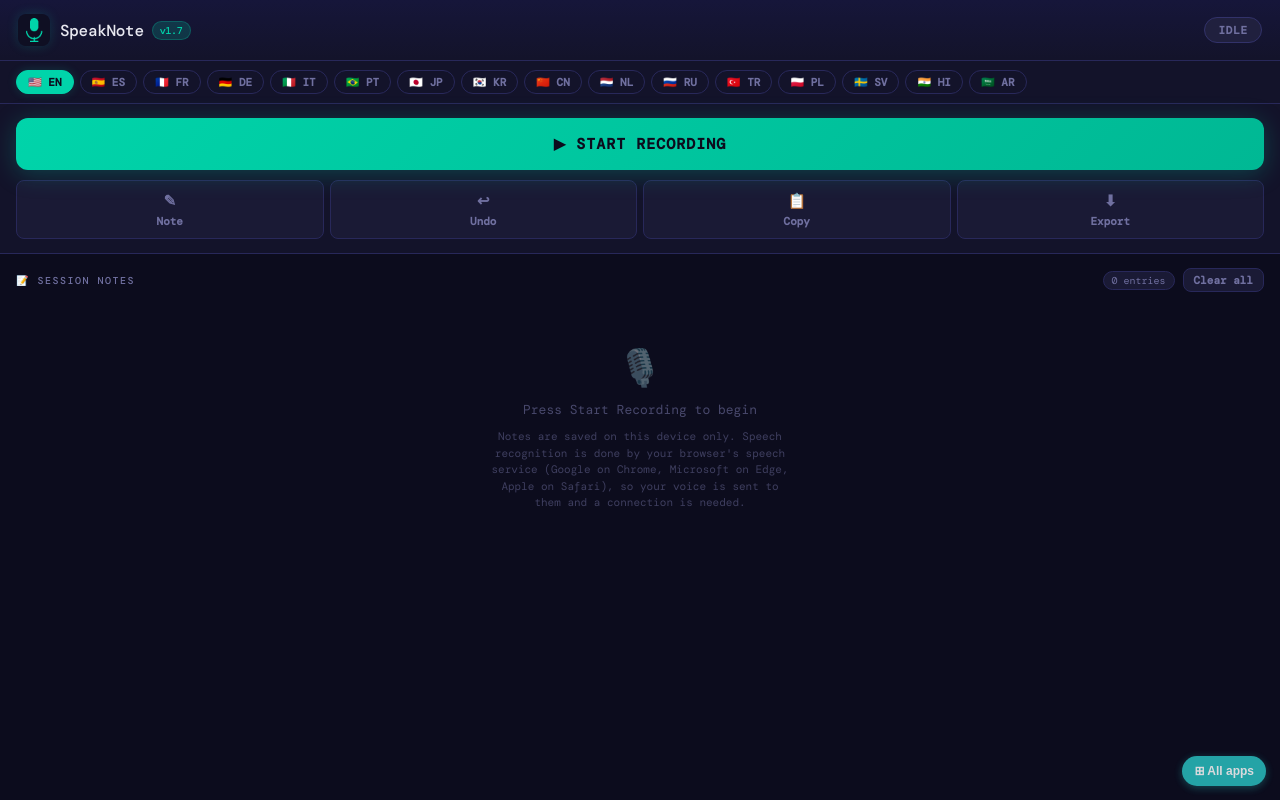
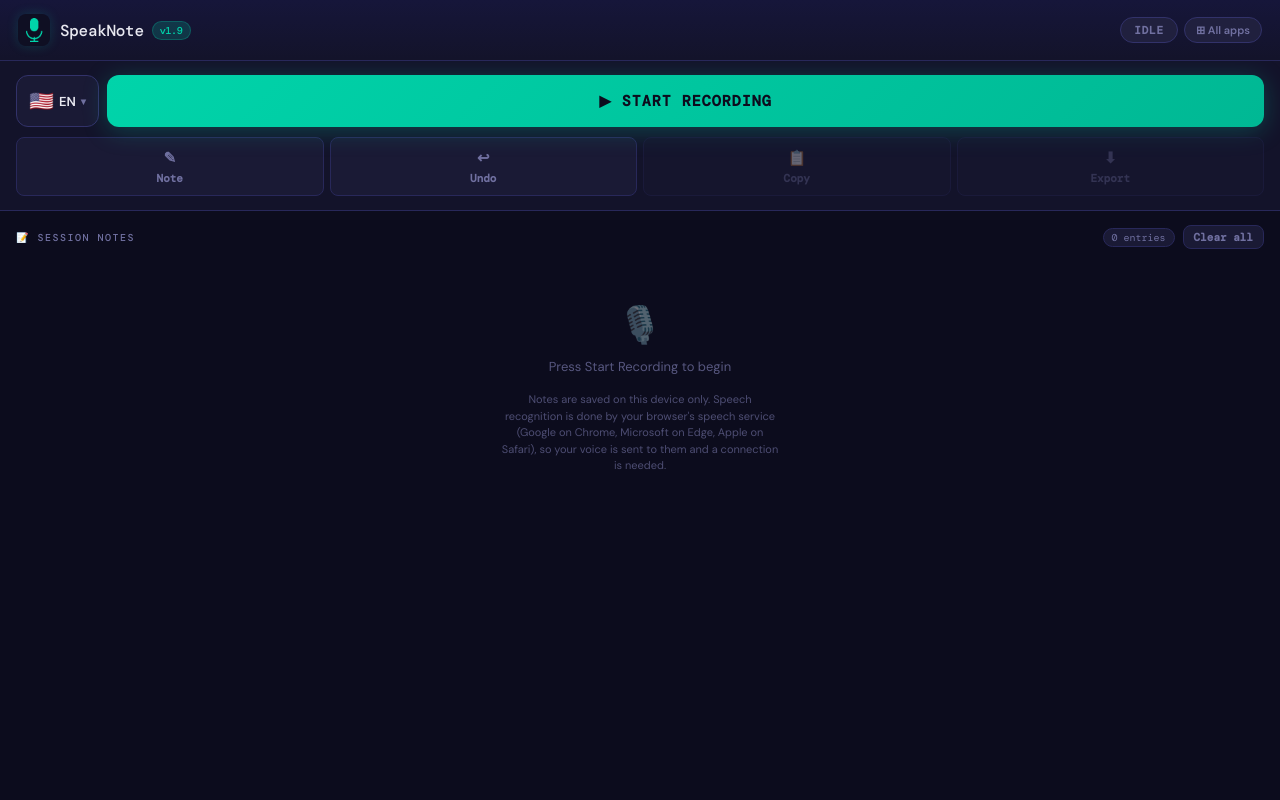
Before and after one commit to happybein1/speaknote, a plain HTML site: page index.html in a window 1280 px wide. Drawn offline with nearby package versions, Linux system fonts and the light colour scheme; a web font is replaced by a local one.

Commit message:
speaknote v1.9: Calm Pass (sans-serif empty state, greyed actions, lighter privacy text, All apps in the header) and a language button
Co-Authored-By: Claude Opus 5.5 <noreply@anthropic.com>
Claude-Session: https://claude.ai/code/session_015LsDKrC1v2cgfAwQEJ9ytZ

```diff
--- a/index.html
+++ b/index.html
@@ -4,7 +4,7 @@
     <meta charset="UTF-8">
     <meta name="viewport" content="width=device-width, initial-scale=1.0, maximum-scale=1.0, user-scalable=no">
     <meta name="theme-color" content="#0f0f23">
-    <title>SpeakNote v1.8</title>
+    <title>SpeakNote v1.9</title>
 
     <!-- Open Graph -->
     <meta property="og:title" content="SpeakNote — Voice Notes, Instantly">
@@ -73,6 +73,10 @@
             font-weight:600; text-transform:uppercase; letter-spacing:0.8px;
             font-family:'DM Mono',monospace; transition:all 0.3s ease;
         }
+        .header-right{display:flex;align-items:center;gap:6px;margin-left:8px;flex-shrink:0;}
+        @media (max-width:380px){.header{padding:14px 12px;}.header h1{gap:6px;}.allapps{padding:5px 9px;}}
+        .allapps{padding:5px 11px;border-radius:20px;font-size:11px;font-weight:600;font-family:'DM Sans',-apple-system,BlinkMacSystemFont,sans-serif;color:var(--muted);border:1px solid var(--border2);background:var(--card2);text-decoration:none;white-space:nowrap;}
+        .allapps:hover{color:var(--text);}
         .status.idle{background:var(--card2);color:var(--muted);border:1px solid var(--border2);}
         .status.listening{
             background:var(--accent);color:var(--bg);
@@ -85,16 +89,23 @@
         .debug-sec-btn{flex:0 0 auto;min-width:52px;opacity:0.5;}
         .debug-sec-btn.active{opacity:1;background:rgba(255,217,61,0.15);border-color:var(--warn);color:var(--warn);}
         /* Lang bar */
+        .rec-row{display:flex;gap:8px;position:relative;}
+        .rec-row .main-btn{flex:1;width:auto;}
+        .lang-pick{flex:none;display:flex;align-items:center;gap:5px;padding:0 12px;border-radius:var(--radius);border:1px solid var(--border2);background:var(--card);color:var(--text);font-size:13px;font-weight:600;cursor:pointer;font-family:'DM Sans',-apple-system,BlinkMacSystemFont,sans-serif;}
+        .lang-pick span:first-child{font-size:20px;line-height:1;}
+        .lang-pick .chev{font-size:10px;color:var(--muted);}
         .lang-bar{
-            display:flex;gap:6px;padding:9px 16px;background:var(--bg2);
-            border-bottom:1px solid var(--border);overflow-x:auto;
+            position:absolute;left:0;top:calc(100% + 6px);z-index:50;width:min(320px,100%);
+            display:grid;grid-template-columns:repeat(4,1fr);gap:6px;padding:10px;background:var(--bg2);
+            border:1px solid var(--border2);border-radius:var(--radius);box-shadow:0 10px 30px rgba(0,0,0,.45);
         }
+        .lang-bar[hidden]{display:none;}
         .lang-bar::-webkit-scrollbar{display:none;}
         .lang-btn{
             padding:4px 11px;border-radius:20px;border:1px solid var(--border);
             background:transparent;color:var(--muted);font-size:11px;font-weight:600;
             cursor:pointer;white-space:nowrap;transition:all 0.2s ease;
-            font-family:'DM Mono',monospace;
+            font-family:'DM Sans',-apple-system,BlinkMacSystemFont,sans-serif;padding:8px 4px;font-size:12px;
         }
         .lang-btn:hover{border-color:var(--border2);color:var(--text);background:var(--card);}
         .lang-btn.active{background:var(--accent);color:var(--bg);border-color:var(--accent);box-shadow:0 0 10px var(--accent-glow);}
@@ -125,6 +136,7 @@
             transition:all 0.18s ease;display:flex;flex-direction:column;align-items:center;gap:3px;
         }
         .sec-btn .sec-icon{font-size:15px;}
+        .sec-btn:disabled{opacity:0.35;cursor:default;pointer-events:none;}   /* v1.9: Copy, Share, Export wait for a note */
         .sec-btn:hover{border-color:var(--border2);color:var(--text);background:var(--card2);}
         .sec-btn:active{background:var(--accent-glow);border-color:var(--accent);color:var(--accent);transform:scale(0.97);}
         /* Debug panel */
@@ -182,8 +194,8 @@
         /* Empty state */
         .empty-state{display:flex;flex-direction:column;align-items:center;justify-content:center;padding:40px 20px;color:var(--muted);text-align:center;gap:10px;}
         .empty-icon{font-size:36px;opacity:0.4;}
-        .empty-text{font-size:13px;font-family:'DM Mono',monospace;opacity:0.6;}
-        .privacy-note{font-size:11px;line-height:1.5;opacity:0.5;max-width:300px;}
+        .empty-text{font-size:13px;font-family:'DM Sans',-apple-system,BlinkMacSystemFont,sans-serif;opacity:0.75;}   /* v1.9: sans-serif (Calm Pass) */
+        .empty-text.privacy-note{font-size:11px;line-height:1.5;color:var(--muted);opacity:0.65;max-width:280px;margin-top:6px;}   /* v1.9: smaller and lighter */
         /* Per-entry actions */
         .entry-actions{margin-left:auto;display:flex;gap:2px;}
         .entry-actions button{background:none;border:none;color:var(--muted);font-size:14px;cursor:pointer;padding:6px 9px;border-radius:6px;line-height:1;}
@@ -305,12 +317,19 @@
         <!-- Tap the logo or name to refresh the app (v1.5): clears the cached copy and reloads. -->
         <div class="header-left" id="refresh-btn" role="button" tabindex="0" title="Tap to refresh the app" onclick="refreshApp()" onkeydown="if(event.key==='Enter'||event.key===' ')refreshApp()" style="cursor:pointer;">
             <img class="logo-img" src="icons/icon-96x96.png?v=1.5" alt="SpeakNote" width="32" height="32">
-            <h1>SpeakNote <span class="version" id="app-version">v1.8</span></h1>
+            <h1>SpeakNote <span class="version" id="app-version">v1.9</span></h1>
         </div>
-        <div class="status idle" id="status">Idle</div>
+        <!-- v1.9 (Calm Pass): "All apps" moved from a floating button (it covered the bottom right corner) into the header -->
+        <div class="header-right"><div class="status idle" id="status">Idle</div><a class="allapps" href="https://yeahvibe.com" title="All YeahVibe apps">&#x229E; All apps</a></div>
     </div>
 
-    <div class="lang-bar" id="lang-bar">
+
+    <div class="controls">
+        <div class="rec-row">
+        <button class="lang-pick" id="lang-pick" type="button" aria-haspopup="true" aria-expanded="false" aria-label="Language" onclick="toggleLangMenu(event)"><span id="lang-pick-flag">🇺🇸</span><span id="lang-pick-code">EN</span><span class="chev">▾</span></button>
+        <!-- v1.9 (owner, 2026-11-19: "the language bar would better turn into a logo button"): one button beside Start
+         Recording shows the language; tapping it opens this menu. -->
+    <div class="lang-bar" id="lang-bar" hidden>
         <button class="lang-btn active" data-lang="en-US" onclick="setLang('en-US')">🇺🇸 EN</button>
         <button class="lang-btn" data-lang="es-ES" onclick="setLang('es-ES')">🇪🇸 ES</button>
         <button class="lang-btn" data-lang="fr-FR" onclick="setLang('fr-FR')">🇫🇷 FR</button>
@@ -328,19 +347,18 @@
         <button class="lang-btn" data-lang="hi-IN" onclick="setLang('hi-IN')">🇮🇳 HI</button>
         <button class="lang-btn" data-lang="ar-SA" onclick="setLang('ar-SA')">🇸🇦 AR</button>
     </div>
-
-    <div class="controls">
         <button class="main-btn start" id="main-btn" onclick="toggleListening()">
             <span class="waveform" id="waveform"><span></span><span></span><span></span><span></span><span></span></span>
             <span id="btn-icon">▶</span>
             <span id="btn-text">Start Recording</span>
         </button>
+        </div>
         <div class="secondary">
             <button class="sec-btn" onclick="addManualNote()"><span class="sec-icon">✎</span><span>Note</span></button>
             <button class="sec-btn" onclick="undoLast()"><span class="sec-icon">↩</span><span>Undo</span></button>
-            <button class="sec-btn" onclick="copyToClipboard()"><span class="sec-icon">📋</span><span>Copy</span></button>
-            <button class="sec-btn" id="share-btn" onclick="shareNotes()" style="display:none"><span class="sec-icon">↗</span><span>Share</span></button>
-            <button class="sec-btn" onclick="exportText()"><span class="sec-icon">⬇</span><span>Export</span></button>
+            <button class="sec-btn needs-text" onclick="copyToClipboard()" disabled><span class="sec-icon">📋</span><span>Copy</span></button>
+            <button class="sec-btn needs-text" id="share-btn" onclick="shareNotes()" style="display:none" disabled><span class="sec-icon">↗</span><span>Share</span></button>
+            <button class="sec-btn needs-text" onclick="exportText()" disabled><span class="sec-icon">⬇</span><span>Export</span></button>
         </div>
     </div>
 
@@ -388,7 +406,7 @@
 // must still be bumped by hand together with sw.js).
 // ═══════════════════════════════════════════════════════════════════════════════
 
-const APP_VERSION = '1.7';
+const APP_VERSION = '1.9';   // v1.9: was left at 1.7, so v1.8 showed "v1.7"
 const APP_BUILD   = '2026-10-04';
 const STORE_KEY   = 'speaknote_entries';
 
@@ -565,11 +583,26 @@ function setupVisibilityHandler() {
 }
 
 // ── Language ──────────────────────────────────────────────────────────────────
+// v1.9: the language menu opens from the button beside Start Recording, closes on a pick, a tap outside or Escape.
+function toggleLangMenu(ev, open) {
+    if (ev) ev.stopPropagation();
+    var m = document.getElementById('lang-bar'), b = document.getElementById('lang-pick');
+    var show = open === undefined ? m.hidden : open;
+    m.hidden = !show; b.setAttribute('aria-expanded', String(show));
+}
+document.addEventListener('click', function(e) { var m = document.getElementById('lang-bar'); if (m && !m.hidden && !e.target.closest('#lang-bar')) toggleLangMenu(null, false); });
+document.addEventListener('keydown', function(e) { if (e.key === 'Escape') toggleLangMenu(null, false); });
 function setLang(lang) {
     state.settings.lang = lang;
     document.querySelectorAll('.lang-btn').forEach(function(b) {
         b.classList.toggle('active', b.dataset.lang === lang);
+        if (b.dataset.lang === lang) {
+            var parts = b.textContent.trim().split(/\s+/);
+            document.getElementById('lang-pick-flag').textContent = parts[0];
+            document.getElementById('lang-pick-code').textContent = parts[1] || '';
+        }
     });
+    if (state._langInitDone) toggleLangMenu(null, false);
     saveSettings();
     // Only show toast if user clicked (not on init)
     if (state._langInitDone) showToast('Language: ' + LANG_NAMES[lang], 'success');
@@ -590,7 +623,14 @@ function updateEntryCount() {
     var n = state.entries.filter(function(e) { return e.type !== 'system'; }).length;
     els.noteCount.textContent = n === 1 ? '1 entry' : n + ' entries';
     els.emptyState.style.display = state.entries.length === 0 ? 'flex' : 'none';
+    refreshActions();
 }
+// v1.9 (Calm Pass): Copy, Share and Export are greyed out until there is a note with text.
+function refreshActions() {
+    var has = state.entries.some(function(e) { return (e.type === 'voice' || e.type === 'manual') && e.text && e.text.trim(); });
+    document.querySelectorAll('.sec-btn.needs-text').forEach(function(b) { b.disabled = !has; });
+}
+document.addEventListener('input', function(e) { if (e.target.closest && e.target.closest('#notes')) setTimeout(refreshActions, 0); });
 
 // ── Persistence ───────────────────────────────────────────────────────────────
 // Voice and typed notes are kept in localStorage so a reload, refresh or the
@@ -1226,6 +1266,6 @@ init();
     </script>
 
 <!-- HappyBein backlink -->
-<a href="https://yeahvibe.com" style="position:fixed;bottom:14px;right:14px;height:30px;padding:0 12px;border-radius:15px;background:#2ABFBF;color:#fff;display:flex;align-items:center;gap:5px;font-family:Nunito,Arial,sans-serif;font-weight:700;font-size:12px;text-decoration:none;box-shadow:0 2px 8px rgba(42,191,191,0.4);z-index:9999;opacity:0.85;" onmouseover="this.style.opacity='1';" onmouseout="this.style.opacity='.85';">&#x229E; All apps</a>
+
 </body>
 </html>
--- a/sw.js
+++ b/sw.js
@@ -1,4 +1,4 @@
-const CACHE_NAME = 'speaknote-v1-8';
+const CACHE_NAME = 'speaknote-v1-9';
 // Relative paths so the worker works from whatever folder it is served from.
 const STATIC_ASSETS = ['./', './index.html', './manifest.json',
   './icons/icon-72x72.png', './icons/icon-96x96.png', './icons/icon-128x128.png',
```
Also changed, not shown: 1 other file.
